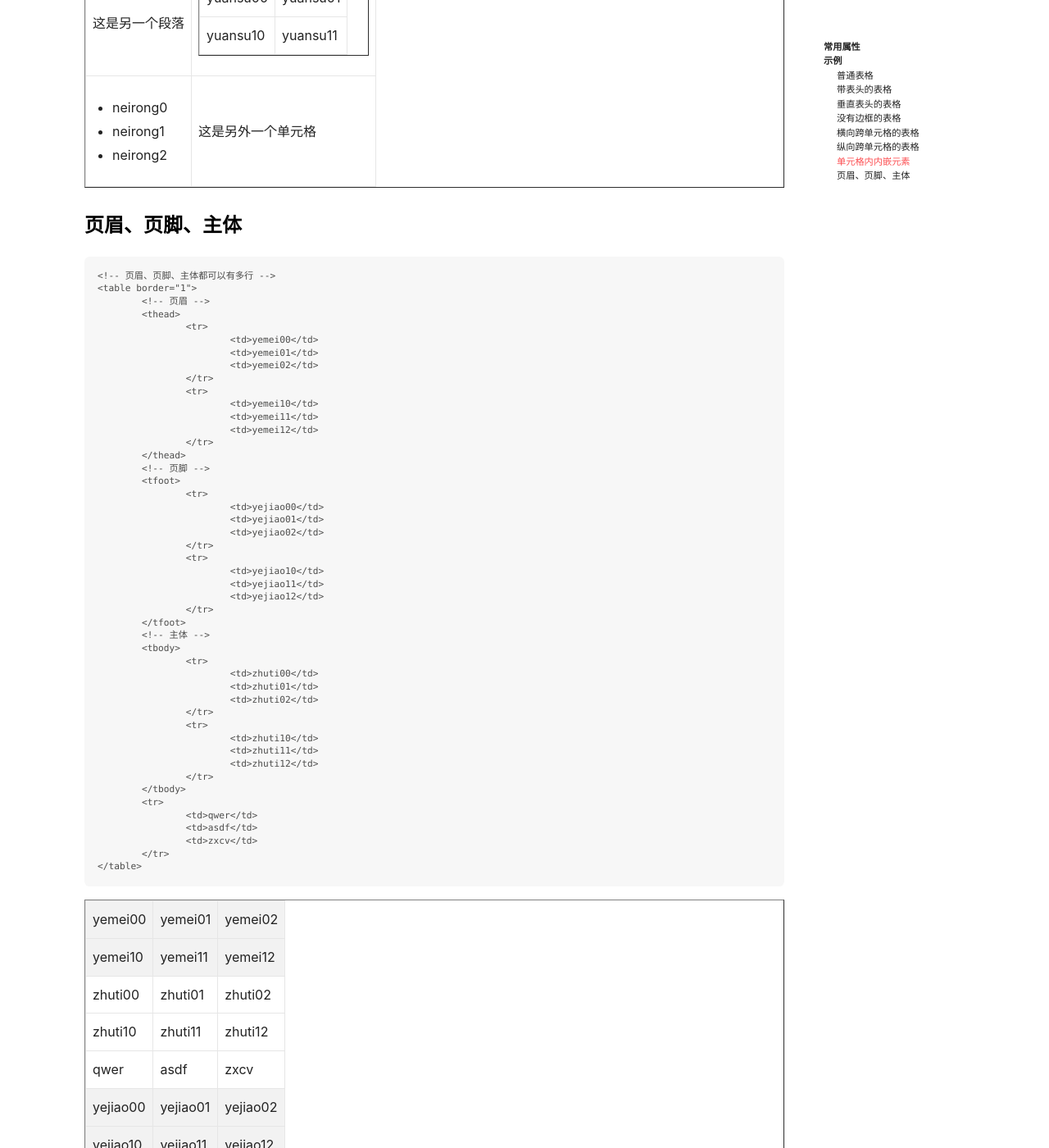
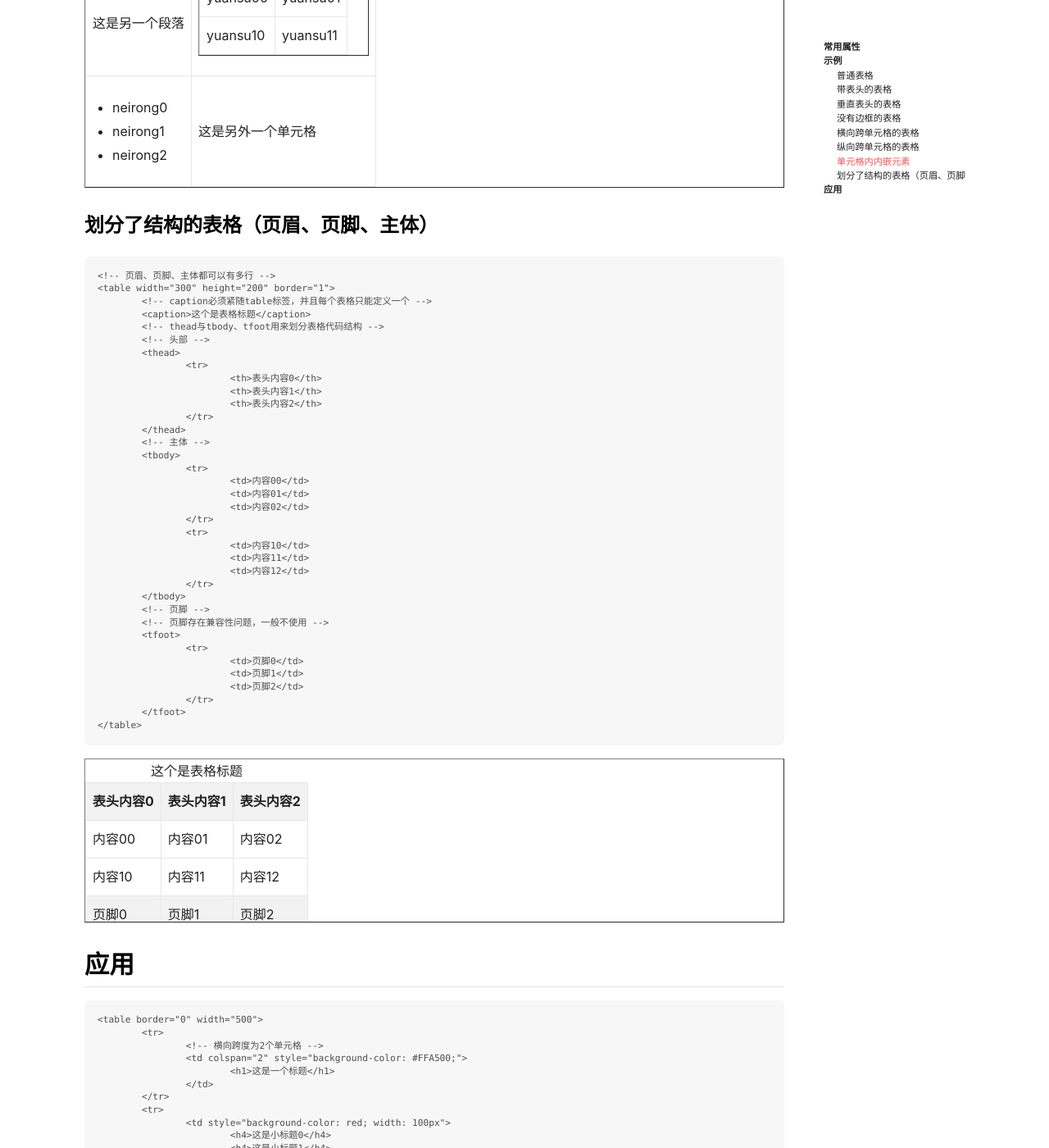
Before and after one commit to captain9911/blog, a Jekyll site: the page built from _posts/2022-10-12-html_table.md, in a window 1280 px wide and 1400 px high, scrolled down 4665 px. Shown: the whole window at 82% size. Built offline with Jekyll 4.4.1, drawn with Linux system fonts in a browser that asks for light colours; nearby versions of some CDN libraries; comment, search, counter and statistics services are not loaded; some of the changed text lies outside the part shown.

Commit message:
commit blog 2022-10-13 16:33:45

````diff
--- a/_posts/2022-10-12-html_table.md
+++ b/_posts/2022-10-12-html_table.md
@@ -332,102 +332,134 @@ key: 2022-10-12-html_table
 	</tr>
 </table>
 
-### 页眉、页脚、主体
+### 划分了结构的表格（页眉、页脚、主体）
 
 ```
 <!-- 页眉、页脚、主体都可以有多行 -->
-<table border="1">
-	<!-- 页眉 -->
+<table width="300" height="200" border="1">
+	<!-- caption必须紧随table标签，并且每个表格只能定义一个 -->
+	<caption>这个是表格标题</caption>
+	<!-- thead与tbody、tfoot用来划分表格代码结构 -->
+	<!-- 头部 -->
 	<thead>
 		<tr>
-			<td>yemei00</td>
-			<td>yemei01</td>
-			<td>yemei02</td>
-		</tr>
-		<tr>
-			<td>yemei10</td>
-			<td>yemei11</td>
-			<td>yemei12</td>
+			<th>表头内容0</th>
+			<th>表头内容1</th>
+			<th>表头内容2</th>
 		</tr>
 	</thead>
-	<!-- 页脚 -->
-	<tfoot>
-		<tr>
-			<td>yejiao00</td>
-			<td>yejiao01</td>
-			<td>yejiao02</td>
-		</tr>
-		<tr>
-			<td>yejiao10</td>
-			<td>yejiao11</td>
-			<td>yejiao12</td>
-		</tr>
-	</tfoot>
 	<!-- 主体 -->
 	<tbody>
 		<tr>
-			<td>zhuti00</td>
-			<td>zhuti01</td>
-			<td>zhuti02</td>
+			<td>内容00</td>
+			<td>内容01</td>
+			<td>内容02</td>
 		</tr>
 		<tr>
-			<td>zhuti10</td>
-			<td>zhuti11</td>
-			<td>zhuti12</td>
+			<td>内容10</td>
+			<td>内容11</td>
+			<td>内容12</td>
 		</tr>
 	</tbody>
+	<!-- 页脚 -->
+	<!-- 页脚存在兼容性问题，一般不使用 -->
+	<tfoot>
+		<tr>
+			<td>页脚0</td>
+			<td>页脚1</td>
+			<td>页脚2</td>
+		</tr>
+	</tfoot>
+</table>
+```
+
+<!-- 页眉、页脚、主体都可以有多行 -->
+<table width="300" height="200" border="1">
+	<!-- caption必须紧随table标签，并且每个表格只能定义一个 -->
+	<caption>这个是表格标题</caption>
+	<!-- thead与tbody、tfoot用来划分表格代码结构 -->
+	<!-- 头部 -->
+	<thead>
+		<tr>
+			<th>表头内容0</th>
+			<th>表头内容1</th>
+			<th>表头内容2</th>
+		</tr>
+	</thead>
+	<!-- 主体 -->
+	<tbody>
+		<tr>
+			<td>内容00</td>
+			<td>内容01</td>
+			<td>内容02</td>
+		</tr>
+		<tr>
+			<td>内容10</td>
+			<td>内容11</td>
+			<td>内容12</td>
+		</tr>
+	</tbody>
+	<!-- 页脚 -->
+	<!-- 页脚存在兼容性问题，一般不使用 -->
+	<tfoot>
+		<tr>
+			<td>页脚0</td>
+			<td>页脚1</td>
+			<td>页脚2</td>
+		</tr>
+	</tfoot>
+</table>
+
+## 应用
+
+```
+<table border="0" width="500">
 	<tr>
-		<td>qwer</td>
-		<td>asdf</td>
-		<td>zxcv</td>
+		<!-- 横向跨度为2个单元格 -->
+		<td colspan="2" style="background-color: #FFA500;">
+			<h1>这是一个标题</h1>
+		</td>
+	</tr>
+	<tr>
+		<td style="background-color: red; width: 100px">
+			<h4>这是小标题0</h4>
+			<h4>这是小标题1</h4>
+			<h4>这是小标题2</h4>
+			<h4>这是小标题3</h4>
+		</td>
+		<td style="background-color: blue;">
+			<p>这里是一个段落</p>
+		</td>
+	</tr>
+	<tr>
+		<td colspan="2" style="background-color: yellow; text-align: center;">
+			这是一段文字
+		</td>
 	</tr>
 </table>
 ```
 
-<!-- 页眉、页脚、主体都可以有多行 -->
-<table border="1">
-	<!-- 页眉 -->
-	<thead>
-		<tr>
-			<td>yemei00</td>
-			<td>yemei01</td>
-			<td>yemei02</td>
-		</tr>
-		<tr>
-			<td>yemei10</td>
-			<td>yemei11</td>
-			<td>yemei12</td>
-		</tr>
-	</thead>
-	<!-- 页脚 -->
-	<tfoot>
-		<tr>
-			<td>yejiao00</td>
-			<td>yejiao01</td>
-			<td>yejiao02</td>
-		</tr>
-		<tr>
-			<td>yejiao10</td>
-			<td>yejiao11</td>
-			<td>yejiao12</td>
-		</tr>
-	</tfoot>
-	<!-- 主体 -->
-	<tbody>
-		<tr>
-			<td>zhuti00</td>
-			<td>zhuti01</td>
-			<td>zhuti02</td>
-		</tr>
-		<tr>
-			<td>zhuti10</td>
-			<td>zhuti11</td>
-			<td>zhuti12</td>
-		</tr>
-	</tbody>
+<table border="0" width="500">
 	<tr>
-		<td>qwer</td>
-		<td>asdf</td>
-		<td>zxcv</td>
+		<!-- 横向跨度为2个单元格 -->
+		<td colspan="2" style="background-color: #FFA500;">
+			<h1>这是一个标题</h1>
+		</td>
+	</tr>
+	<tr>
+		<td style="background-color: red; width: 100px">
+			<h4>这是小标题0</h4>
+			<h4>这是小标题1</h4>
+			<h4>这是小标题2</h4>
+			<h4>这是小标题3</h4>
+		</td>
+		<td style="background-color: blue;">
+			<p>这里是一个段落</p>
+		</td>
+	</tr>
+	<tr>
+		<td colspan="2" style="background-color: yellow; text-align: center;">
+			这是一段文字
+		</td>
 	</tr>
 </table>
````
Also changed, not shown: _posts/2022-10-12-html_div.md (added, +60 -0 lines).
